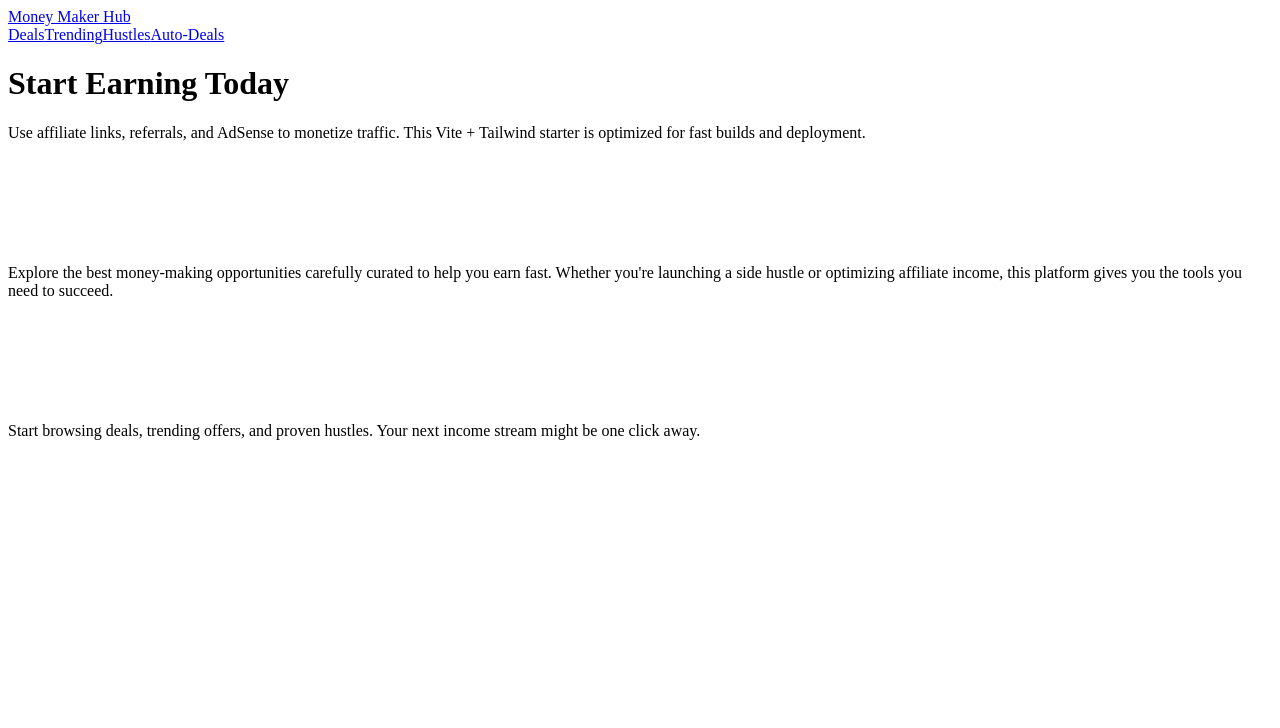
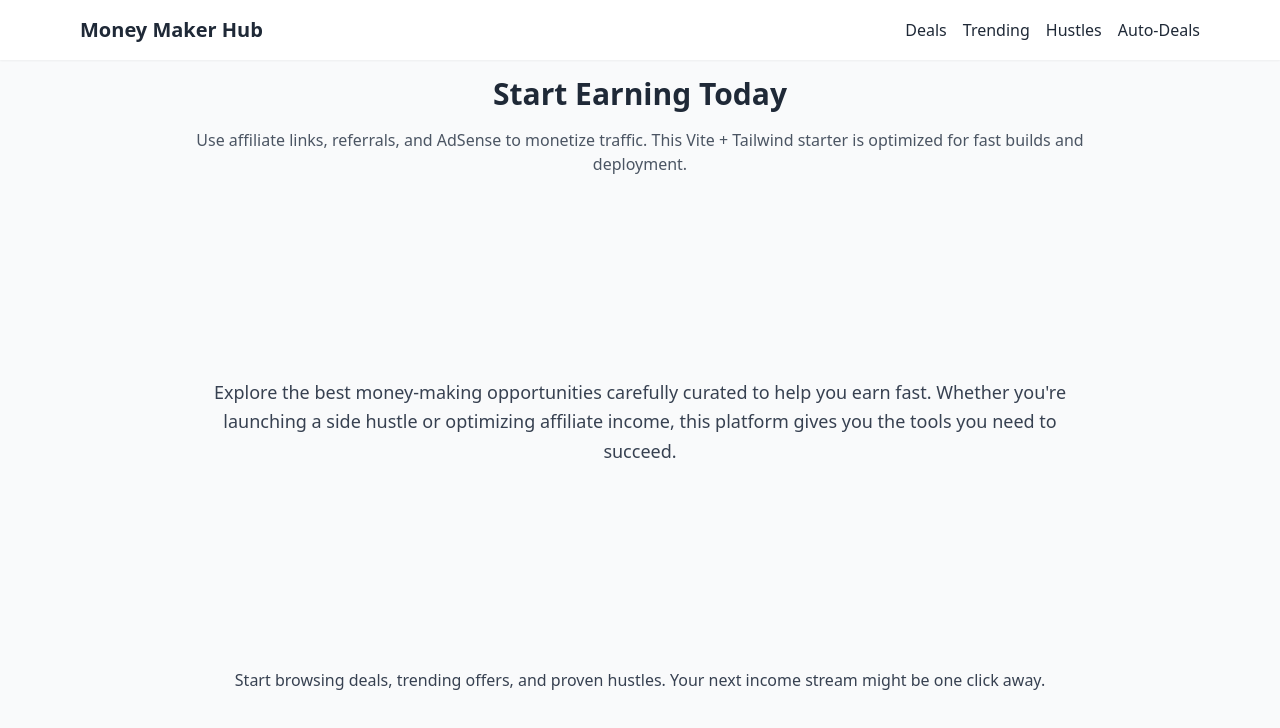
Before and after one commit to DemetriusK8/money-maker-vite-allinone, a React (Vite) app: page / in a window 1280 px wide. Shown: the top 728 px of the page. Built offline with nearby package versions, Linux system fonts and the light colour scheme; the HTML template or start-up script is replaced by a standard one.

Commit message:
Update index.css

```diff
--- a/index.css.css
+++ b/src/index.css
@@ -2,5 +2,10 @@
 @tailwind components;
 @tailwind utilities;
 
-html, body, #root { height: 100%; }
-body { @apply bg-gray-50 text-gray-800; }
+html, body, #root {
+  @apply min-h-screen bg-gray-50 text-gray-800;
+}
+
+h1, h2, h3, h4, h5, h6 {
+  @apply font-bold;
+}
```
